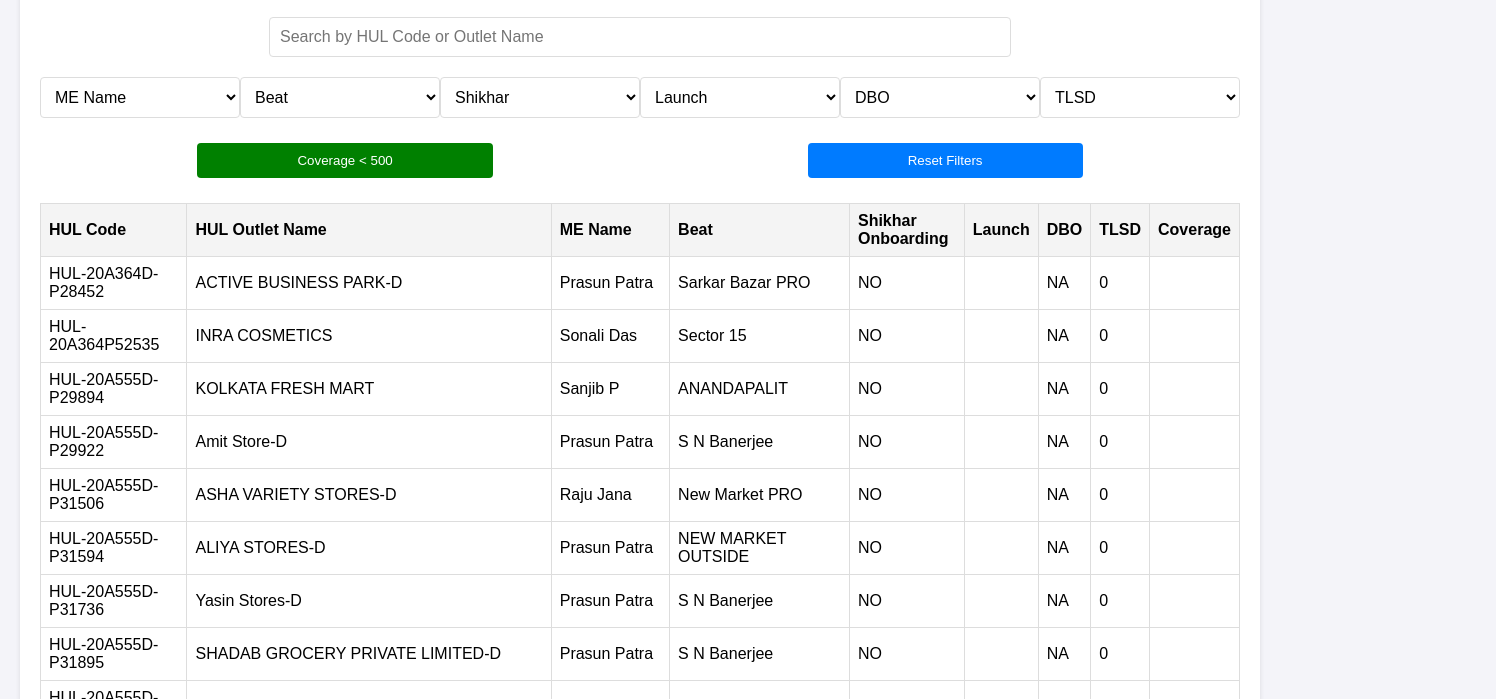
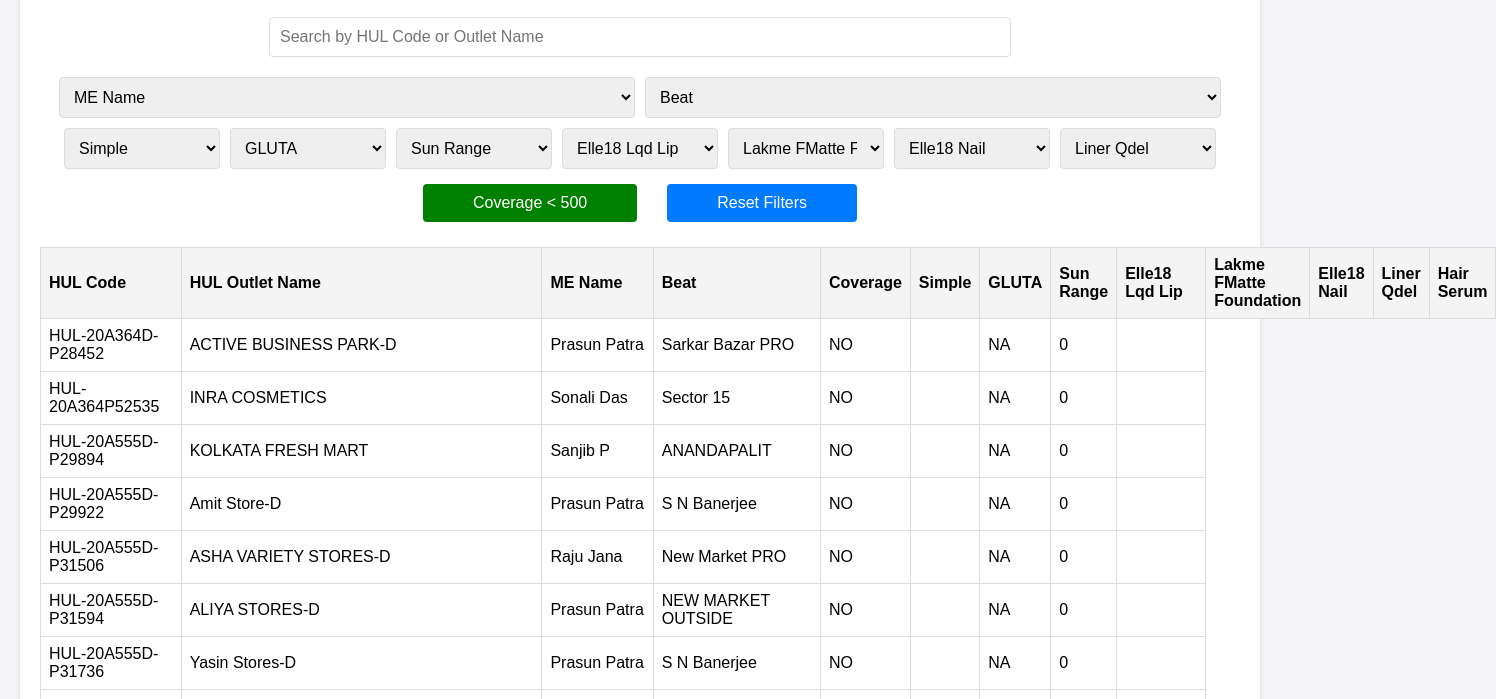
Before and after one commit to Babanamitroy/HUL-2025, a plain HTML site: page index.html in a window 1280 px wide. Both pictures are taken after a click on the button "Coverage < 500". Shown: the part 101-800 px from the top of the page, 1496 px wide, since content can reach past the window. Drawn offline with Linux system fonts and the light colour scheme.

Commit message:
Add files via upload

```diff
--- a/index.html
+++ b/index.html
@@ -16,26 +16,39 @@
             <input type="text" id="search-bar" placeholder="Search by HUL Code or Outlet Name">
         </div>
 
-        <!-- Dynamic Filters -->
-        <div class="filters-container">
-            <select id="filter-me-name">
-                <option value="">ME Name</option>
-            </select>
-            <select id="filter-beat">
-                <option value="">Beat</option>
-            </select>
-            <select id="filter-shikhar">
-                <option value="">Shikhar Onboarding</option>
-            </select>
-            <select id="filter-launch">
-                <option value="">Launch</option>
-            </select>
-            <select id="filter-dbo">
-                <option value="">DBO</option>
-            </select>
-            <select id="filter-tlsd">
-                <option value="">TLSD</option>
-            </select>
+        <!-- First Row: ME Name & Beat (2 Columns) -->
+        <div class="filters-row">
+            <div class="filter-column-2">
+                <select id="filter-me-name"><option value="">ME Name</option></select>
+            </div>
+            <div class="filter-column-2">
+                <select id="filter-beat"><option value="">Beat</option></select>
+            </div>
+        </div>
+
+        <!-- Second Row: Other Filters (7 Columns) -->
+        <div class="filters-row">
+            <div class="filter-column-7">
+                <select id="filter-simple"><option value="">Simple</option></select>
+            </div>
+            <div class="filter-column-7">
+                <select id="filter-gluta"><option value="">GLUTA</option></select>
+            </div>
+            <div class="filter-column-7">
+                <select id="filter-sun-range"><option value="">Sun Range</option></select>
+            </div>
+            <div class="filter-column-7">
+                <select id="filter-elle18-lqd-lip"><option value="">Elle18 Lqd Lip</option></select>
+            </div>
+            <div class="filter-column-7">
+                <select id="filter-lakme-fmatte-foundation"><option value="">Lakme FMatte Foundation</option></select>
+            </div>
+            <div class="filter-column-7">
+                <select id="filter-elle18-nail"><option value="">Elle18 Nail</option></select>
+            </div>
+            <div class="filter-column-7">
+                <select id="filter-liner-qdel"><option value="">Liner Qdel</option></select>
+            </div>
         </div>
 
         <!-- Buttons for Filtering -->
@@ -52,11 +65,15 @@
                     <th>HUL Outlet Name</th>
                     <th>ME Name</th>
                     <th>Beat</th>
-                    <th>Shikhar Onboarding</th>
-                    <th>Launch</th>
-                    <th>DBO</th>
-                    <th>TLSD</th>
                     <th>Coverage</th>
+                    <th>Simple</th>
+                    <th>GLUTA</th>
+                    <th>Sun Range</th>
+                    <th>Elle18 Lqd Lip</th>
+                    <th>Lakme FMatte Foundation</th>
+                    <th>Elle18 Nail</th>
+                    <th>Liner Qdel</th>
+                    <th>Hair Serum</th>
                 </tr>
             </thead>
             <tbody id="table-body">
--- a/script.js
+++ b/script.js
@@ -1,154 +1,114 @@
-// Track the state of filter buttons
+document.addEventListener("DOMContentLoaded", function () {
+    fetchData();
+});
+
+let jsonData = [];
 let filterButton1Active = false;
-let jsonData = []; // Global variable to hold fetched JSON data
 
-// Function to fetch data from JSON file
 async function fetchData() {
     try {
-        const response = await fetch("data.json"); // Replace with your JSON file's path
-        if (!response.ok) throw new Error("Failed to fetch data.");
+        const response = await fetch("data.json"); // Ensure your JSON file is accessible
         jsonData = await response.json();
-        initialize(); // Populate the table and filters after fetching data
+        console.log("Fetched Data:", jsonData); // Debugging Log
+        populateFilters();
+        populateTable(jsonData);
     } catch (error) {
         console.error("Error fetching data:", error);
     }
 }
 
-// Function to populate the table
 function populateTable(data) {
     const tableBody = document.getElementById("table-body");
-    tableBody.innerHTML = ""; // Clear existing data
+    tableBody.innerHTML = "";
 
-    data.forEach(item => {
-        const row = document.createElement("tr");
-        Object.values(item).forEach(value => {
-            const cell = document.createElement("td");
-            cell.textContent = value;
-            row.appendChild(cell);
+    data.forEach(row => {
+        const tr = document.createElement("tr");
+        Object.values(row).forEach(value => {
+            const td = document.createElement("td");
+            td.textContent = value;
+            tr.appendChild(td);
         });
-        tableBody.appendChild(row);
+        tableBody.appendChild(tr);
     });
 }
 
-// Function to apply all filters and update the table
+function populateFilters() {
+    const filterKeys = {
+        "ME Name": "filter-me-name",
+        "Beat": "filter-beat",
+        "Simple": "filter-simple",
+        "GLUTA": "filter-gluta",
+        "Sun Range": "filter-sun-range",
+        "Elle18 Lqd Lip": "filter-elle18-lqd-lip",
+        "Lakme FMatte Foundation": "filter-lakme-fmatte-foundation",
+        "Elle18 Nail": "filter-elle18-nail",
+        "Liner Qdel": "filter-liner-qdel"
+    };
+
+    Object.entries(filterKeys).forEach(([key, id]) => {
+        const filterElement = document.getElementById(id);
+        if (filterElement) {
+            let uniqueValues = [...new Set(jsonData.map(item => item[key]).filter(Boolean))];
+            console.log(`Values for ${key}:`, uniqueValues); // Debugging Log
+            filterElement.innerHTML = `<option value="">${key}</option>` +
+                uniqueValues.map(value => `<option value="${value}">${value}</option>`).join("");
+        } else {
+            console.error(`Element not found: ${id}`);
+        }
+    });
+}
+
 function applyFilters() {
-    let filteredData = [...jsonData]; // Start with the original data
+    let filteredData = [...jsonData];
 
-    // Get dropdown filter values
-    const filterValues = {
+    const filterKeys = {
         "ME Name": document.getElementById("filter-me-name").value,
         "Beat": document.getElementById("filter-beat").value,
-        "Shikhar": document.getElementById("filter-shikhar").value,
-        "Launch": document.getElementById("filter-launch").value,
-        "DBO": document.getElementById("filter-dbo").value,
-        "TLSD": document.getElementById("filter-tlsd").value
+        "Simple": document.getElementById("filter-simple").value,
+        "GLUTA": document.getElementById("filter-gluta").value,
+        "Sun Range": document.getElementById("filter-sun-range").value,
+        "Elle18 Lqd Lip": document.getElementById("filter-elle18-lqd-lip").value,
+        "Lakme FMatte Foundation": document.getElementById("filter-lakme-fmatte-foundation").value,
+        "Elle18 Nail": document.getElementById("filter-elle18-nail").value,
+        "Liner Qdel": document.getElementById("filter-liner-qdel").value
     };
 
-    // Apply dropdown filters
-    Object.keys(filterValues).forEach(key => {
-        if (filterValues[key]) {
-            filteredData = filteredData.filter(row => row[key] === filterValues[key]);
+    Object.keys(filterKeys).forEach(key => {
+        if (filterKeys[key]) {
+            filteredData = filteredData.filter(row => row[key] === filterKeys[key]);
         }
     });
 
-    // Search Bar Filter
     const searchQuery = document.getElementById("search-bar").value.toLowerCase();
     if (searchQuery) {
-        filteredData = filteredData.filter(row => {
-            const hulCode = row["HUL Code"] ? row["HUL Code"].toString().toLowerCase() : "";
-            const outletName = row["HUL Outlet Name"] ? row["HUL Outlet Name"].toString().toLowerCase() : "";
-            return hulCode.includes(searchQuery) || outletName.includes(searchQuery);
-        });
+        filteredData = filteredData.filter(row =>
+            row["HUL Code"].toLowerCase().includes(searchQuery) ||
+            row["HUL Outlet Name"].toLowerCase().includes(searchQuery)
+        );
     }
 
-    // Filter Button Logic
     if (filterButton1Active) {
         filteredData = filteredData.filter(row => Number(row["Coverage"]) < 500);
     }
 
-    // Update the table with the filtered data
+    console.log("Filtered Data:", filteredData); // Debugging Log
     populateTable(filteredData);
-    updateDropdowns(filteredData);
 }
 
-// Function to dynamically update dropdown options
-function updateDropdowns(filteredData) {
-    const uniqueValues = {
-        "ME Name": new Set(),
-        "Beat": new Set(),
-        "Shikhar": new Set(),
-        "Launch": new Set(),
-        "DBO": new Set(),
-        "TLSD": new Set()
-    };
-
-    // Collect unique options from filtered data
-    filteredData.forEach(row => {
-        Object.keys(uniqueValues).forEach(key => {
-            if (row[key]) uniqueValues[key].add(row[key]);
-        });
-    });
-
-    // Repopulate dropdowns with updated options
-    Object.keys(uniqueValues).forEach(key => {
-        populateSelectDropdown(`filter-${key.toLowerCase().replace(" ", "-")}`, uniqueValues[key], key);
-    });
-}
-
-// Function to populate dropdown filters
-function populateSelectDropdown(id, optionsSet, columnName) {
-    const dropdown = document.getElementById(id);
-    const selectedValue = dropdown.value; // Keep the current selection
-    dropdown.innerHTML = ""; // Clear existing options
-
-    // Add default option
-    const defaultOption = document.createElement("option");
-    defaultOption.textContent = columnName;
-    defaultOption.value = "";
-    defaultOption.selected = true;
-    dropdown.appendChild(defaultOption);
-
-    // Populate other options
-    optionsSet.forEach(option => {
-        const optionElement = document.createElement("option");
-        optionElement.textContent = option;
-        optionElement.value = option;
-        if (option === selectedValue) optionElement.selected = true; // Retain previous selection
-        dropdown.appendChild(optionElement);
-    });
-}
-
-// Reset button functionality
+// Event Listeners
 document.getElementById("reset-button").addEventListener("click", () => {
     filterButton1Active = false;
     document.getElementById("filter-button-1").style.backgroundColor = "blue";
-
-    // Reset search bar
     document.getElementById("search-bar").value = "";
-
-    // Reset dropdown filters
     document.querySelectorAll("select").forEach(select => select.value = "");
-
-    // Reapply filters to show the unfiltered data
     applyFilters();
 });
 
-// Event listeners for dropdowns and search bar
 document.getElementById("search-bar").addEventListener("input", applyFilters);
 document.querySelectorAll("select").forEach(select => select.addEventListener("change", applyFilters));
 
-// Filter button event listeners
 document.getElementById("filter-button-1").addEventListener("click", () => {
     filterButton1Active = !filterButton1Active;
     document.getElementById("filter-button-1").style.backgroundColor = filterButton1Active ? "green" : "blue";
     applyFilters();
 });
-
-// Initialize the table and filters
-function initialize() {
-    populateTable(jsonData);
-    applyFilters(); // Ensure filters are populated based on the data
-}
-
-// Fetch data and initialize the page
-fetchData();
--- a/style.css
+++ b/style.css
@@ -32,35 +32,49 @@
     border-radius: 4px;
 }
 
-.filters-container {
+.filters-row {
     display: flex;
-    justify-content: space-around;
-    margin-bottom: 20px;
+    justify-content: center;
+    gap: 10px;
+    margin-bottom: 10px;
+    flex-wrap: wrap;
 }
 
-.filters-container select {
-    width: 22%; /* Adjust width as necessary */
+/* Two columns for ME Name & Beat */
+.filter-column-2 {
+    width: 48%;
+}
+
+/* Seven columns for the rest */
+.filter-column-7 {
+    width: 13%;
+}
+
+.filters-row select {
+    width: 100%;
     padding: 10px;
     font-size: 16px;
     border: 1px solid #ddd;
     border-radius: 4px;
-    background-color: white;
 }
 
+/* Buttons Layout */
 .buttons-container {
     display: flex;
-    justify-content: space-around;
+    justify-content: center;
+    gap: 20px;
     margin-bottom: 20px;
 }
 
 button {
-    padding: 10px 100px;
+    padding: 10px 50px;
     margin: 5px;
     border: none;
     background-color: #007bff;
     color: white;
     border-radius: 4px;
     cursor: pointer;
+    font-size: 16px;
 }
 
 button:hover {
```
